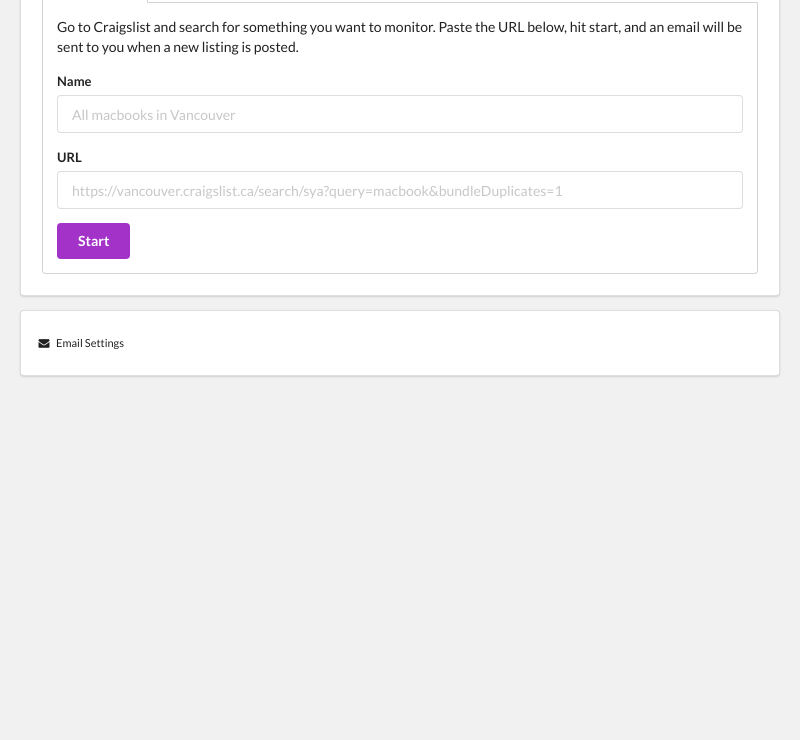
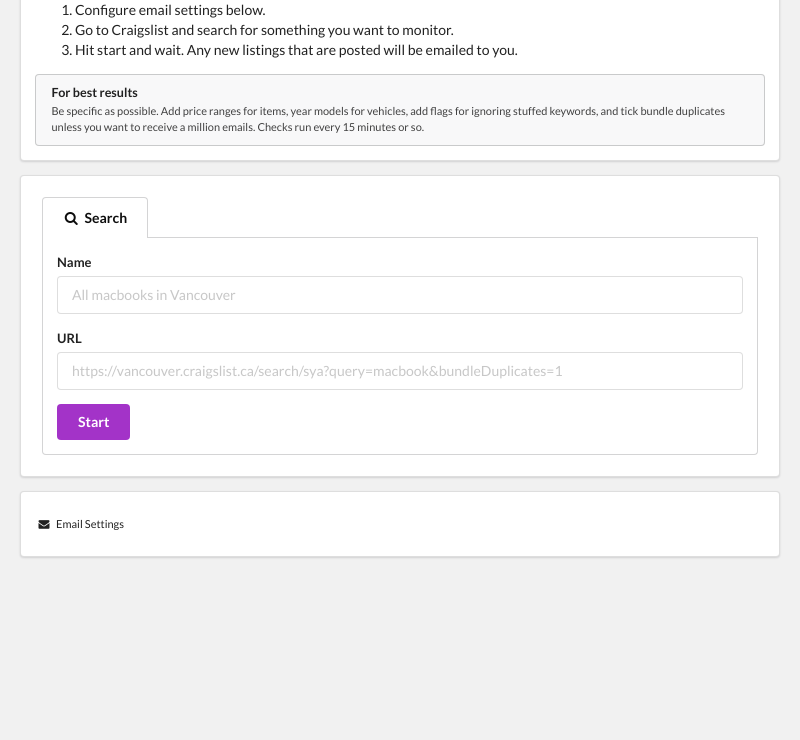
Before and after one commit to tayloraleach/craigslist-mailer, an Electron app: page index.html in a window 800 px wide. Shown: the part 80-820 px from the top of the page. Drawn offline with nearby package versions, Linux system fonts and the light colour scheme; no server answers.

Commit message:
adjusted window dimensions and instructions

```diff
--- a/css/custom.css
+++ b/css/custom.css
@@ -1,6 +1,12 @@
 body {
   background-color: #f1f1f1;
   overflow: hidden;
+}
+
+.scroll {
+  overflow-y: scroll;
+  height: 740px;
+  min-height: 740px;
 }
 
 .app-wrapper {
--- a/index.html
+++ b/index.html
@@ -11,8 +11,27 @@
 </head>
 
 <body>
+  <div class="scroll">
+    <div class="app-wrapper">
 
-  <div class="app-wrapper">
+      <div class="ui segment">
+        <h2>Craigslist Mailer</h2>
+        <ol>
+          <li>Configure email settings below.</li>
+          <li>Go to Craigslist and search for something you want to monitor.</li>
+          <li>Hit start and wait. Any new listings that are posted will be emailed to you.</li>
+        </ol>
+
+        <div class="ui message mini">
+          <div class="header">
+            For best results
+          </div>
+          <p>Be specific as possible. Add price ranges for items, year models for vehicles, add flags for ignoring
+            stuffed keywords,
+            and tick bundle duplicates unless you want to receive a million emails. Checks run every 15 minutes or so.</p>
+        </div>
+
+      </div>
 
       <div class="ui padded segment" id="main-content-container">
 
@@ -23,9 +42,6 @@
         </div>
 
         <div class="ui bottom attached active tab segment" data-tab="scraper">
-
-        <p>Go to Craigslist and search for something you want to monitor. Paste the URL below, hit start, and an email
-          will be sent to you when a new listing is posted.</p>
 
           <div class="ui form">
 
@@ -101,6 +117,10 @@
         </div>
       </div><!-- /end email settings -->
 
+    </div>
+    <!-- end scroll wrapper -->
+
+
     <!-- Insert this line above script imports  -->
     <script>
       if (typeof module === 'object') {
```
Also changed, not shown: main.js (+7 -7 lines). Lines whose indentation alone changed are shown as unchanged.
